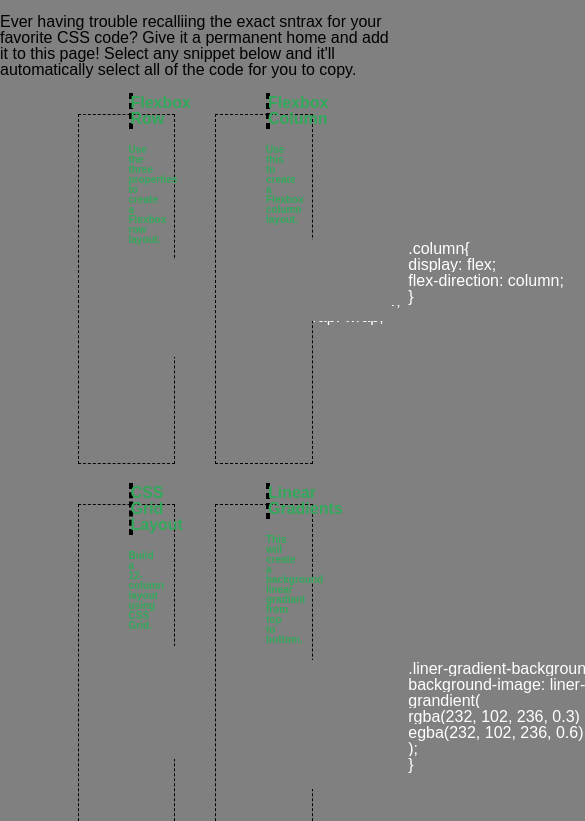
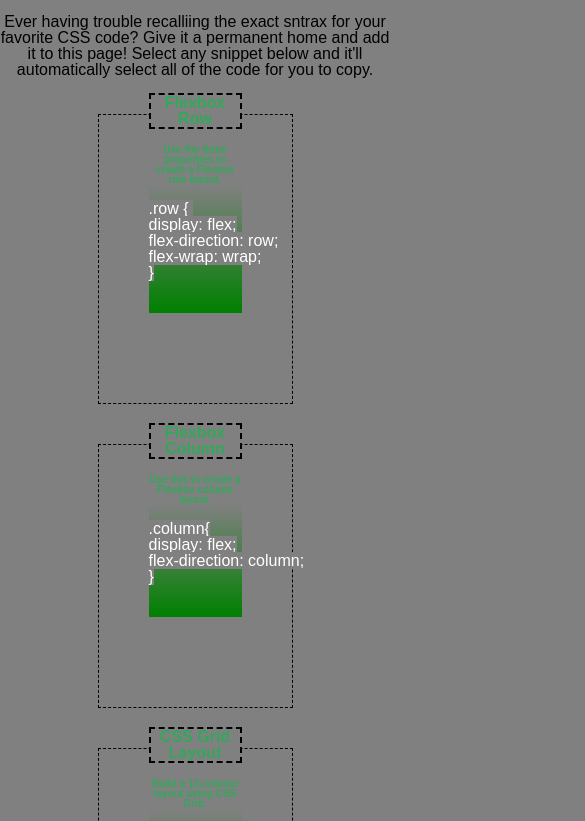
Before and after one commit to MiltonLy/css-cheatsheet, a plain HTML site: page index.html in a window 390 px wide. Shown: the part 50-871 px from the top of the page, 585 px wide, since content can reach past the window. Drawn offline with Linux system fonts and the light colour scheme.

Commit message:
added media query

```diff
--- a/assets/style.css
+++ b/assets/style.css
@@ -11,6 +11,8 @@
     --snippet: white;
     --bg-color: gray;
 }
+
+
 
 .el-colum {
     flex: 1 0 100%;
@@ -42,7 +44,7 @@ main{
     display: flex;
     flex-direction: column;
     justify-content: flex-start;
-    min-height: 100%;
+    min-height: 10%;
     padding: 2rem;
     color: var(--title-color);
     outline: 2px dotted var(--title-color);
@@ -64,6 +66,10 @@ main{
     background-image: linear-gradient( rgb(22,215,148, 0.3) 0%, rgba(22, 214, 118, 0.8) 100% );
     display: flex;
     align-items: center;
+}
+
+.snippet{
+    background-color: linear-gradient( rgb(22,215,148, 0.3) 0%, rgba(22, 214, 118, 0.8) 100% ) ;
 }
 
 .el-card{
@@ -101,8 +107,7 @@ pre {
 }
 
 .el-header{
-
-    position: relative;
+    text-align: center;
     border: dashed 2px;
     border-color: black;
 }
@@ -113,6 +118,7 @@ color: var(--title-color);
 
 h1{
     font-size: xx-large;
+    text-align: center;
 }
 
 h3{
@@ -125,6 +131,7 @@ h3{
 
 p{
     display: block;
+    text-align: center;
     margin-block-start: 1em;
     margin-block-end: 1em;
     margin-inline-start: 0px;
@@ -142,3 +149,15 @@ footer{
     margin-top: auto;
     text-size-adjust: 30px;
 }
+
+@media screen and (max-width: 992px) {
+    .como-esta{
+        width: 30%;
+    }
+}
+
+@media screen and (max-width: 600px) {
+    .como-esta {
+      width: 50%;
+    }
+}
```
Also changed, not shown: index.html (indentation only).
